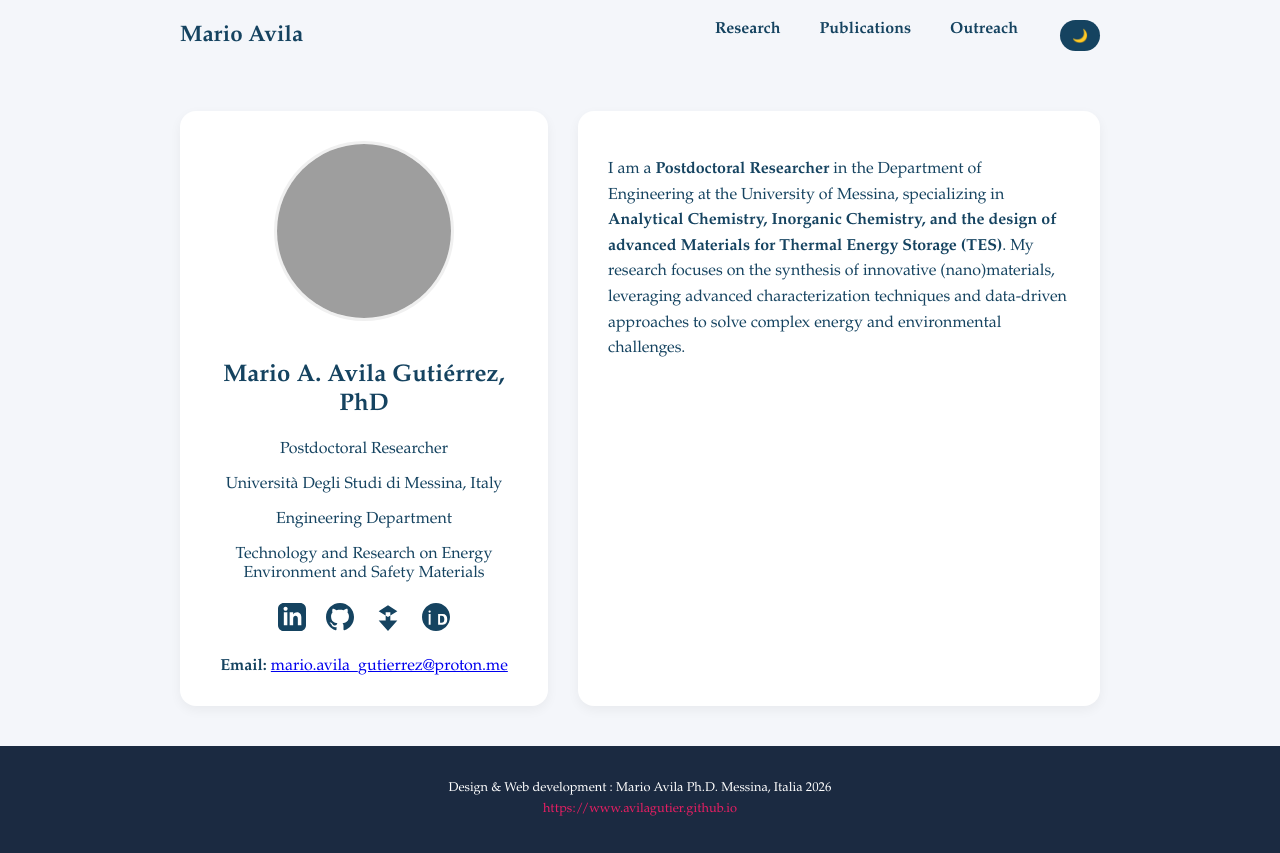
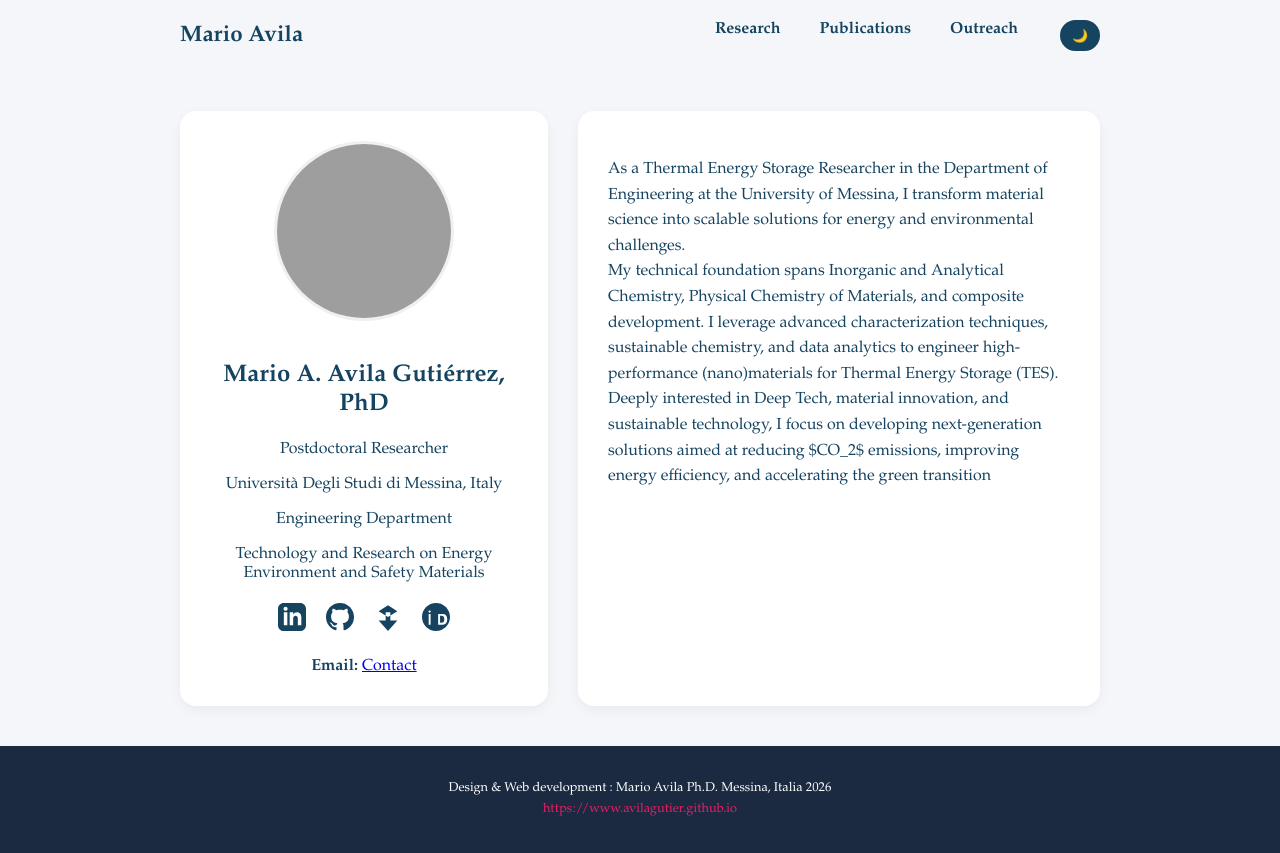
Before and after one commit to avilagutier/avilagutier.github.io, a plain HTML site: page index.html in a window 1280 px wide. Drawn offline with Linux system fonts and the light colour scheme; grey boxes are pictures that could not be loaded.

Commit message:
Revise email link and researcher profile description
Updated email contact and revised researcher description for clarity and detail.

```diff
--- a/index.html
+++ b/index.html
@@ -52,18 +52,21 @@
 
           <div class="cover-email">
             <strong>Email:</strong>
-            <a href="mailto:mario.avila_gutierrez@proton.me">mario.avila_gutierrez@proton.me</a>
+            <a href="mailto:mario.avila-gutierrez@fulbrightmail.org">Contact</a>
           </div>
         </div>
 
         <div class="cover-right reveal">
         <div class="cover-presentation">
           <p>
-            I am a <strong>Postdoctoral Researcher</strong> in the Department of Engineering at the University of Messina,
-            specializing in <strong>Analytical Chemistry, Inorganic Chemistry, and the design of advanced Materials for Thermal Energy Storage (TES)</strong>.
-            My research focuses on the synthesis of innovative (nano)materials, leveraging advanced characterization techniques and
-            data-driven approaches to solve complex energy and environmental challenges.
-            <br><br>
+            As a Thermal Energy Storage Researcher in the Department of Engineering at the University of Messina, I transform material science into scalable solutions for energy and
+            environmental challenges.
+            <br>
+            My technical foundation spans Inorganic and Analytical Chemistry, Physical Chemistry of Materials, and composite development. I leverage advanced characterization techniques, sustainable chemistry, and data analytics to engineer high-performance (nano)materials for Thermal Energy Storage (TES).
+            <br>
+            Deeply interested in Deep Tech, material innovation, and sustainable technology, I focus on developing next-generation solutions aimed at reducing $CO_2$ emissions, improving energy efficiency,
+            and accelerating the green transition
+            <br>
           </p>
         </div>
       </div>
```
